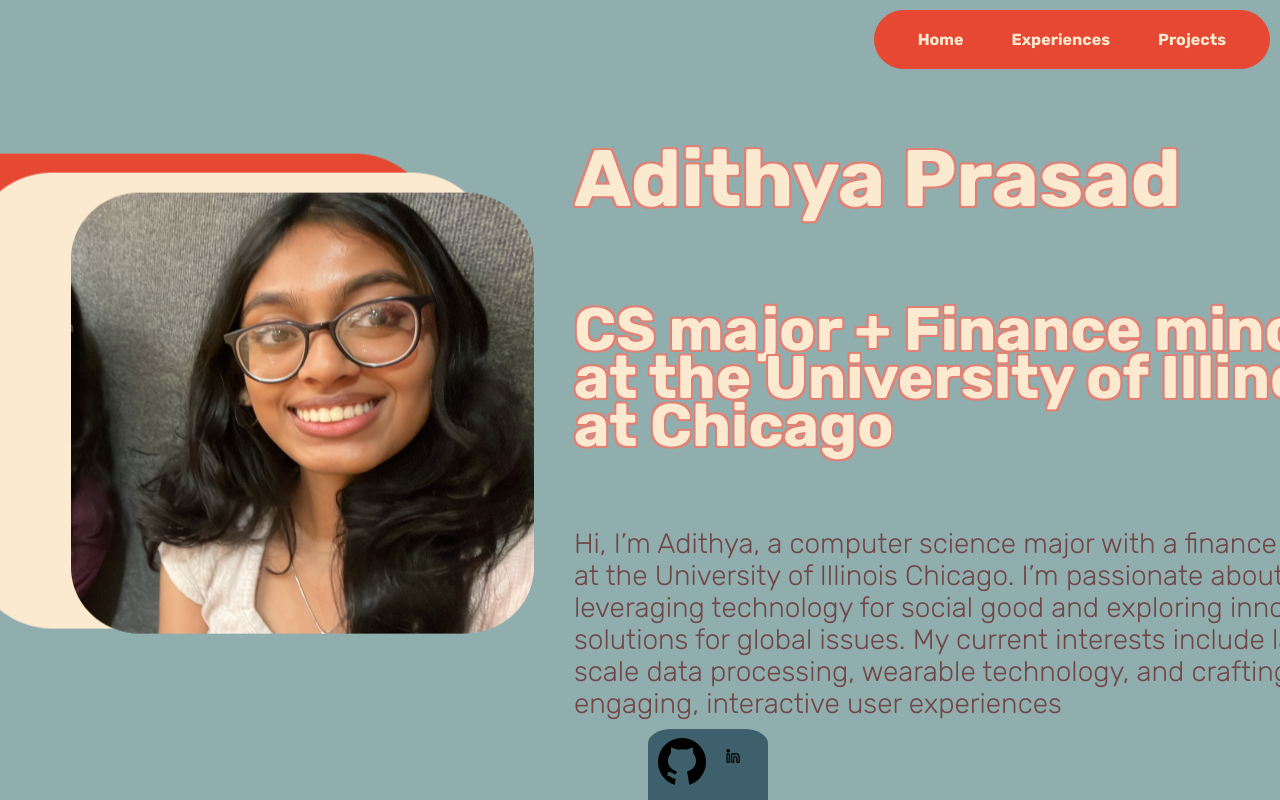
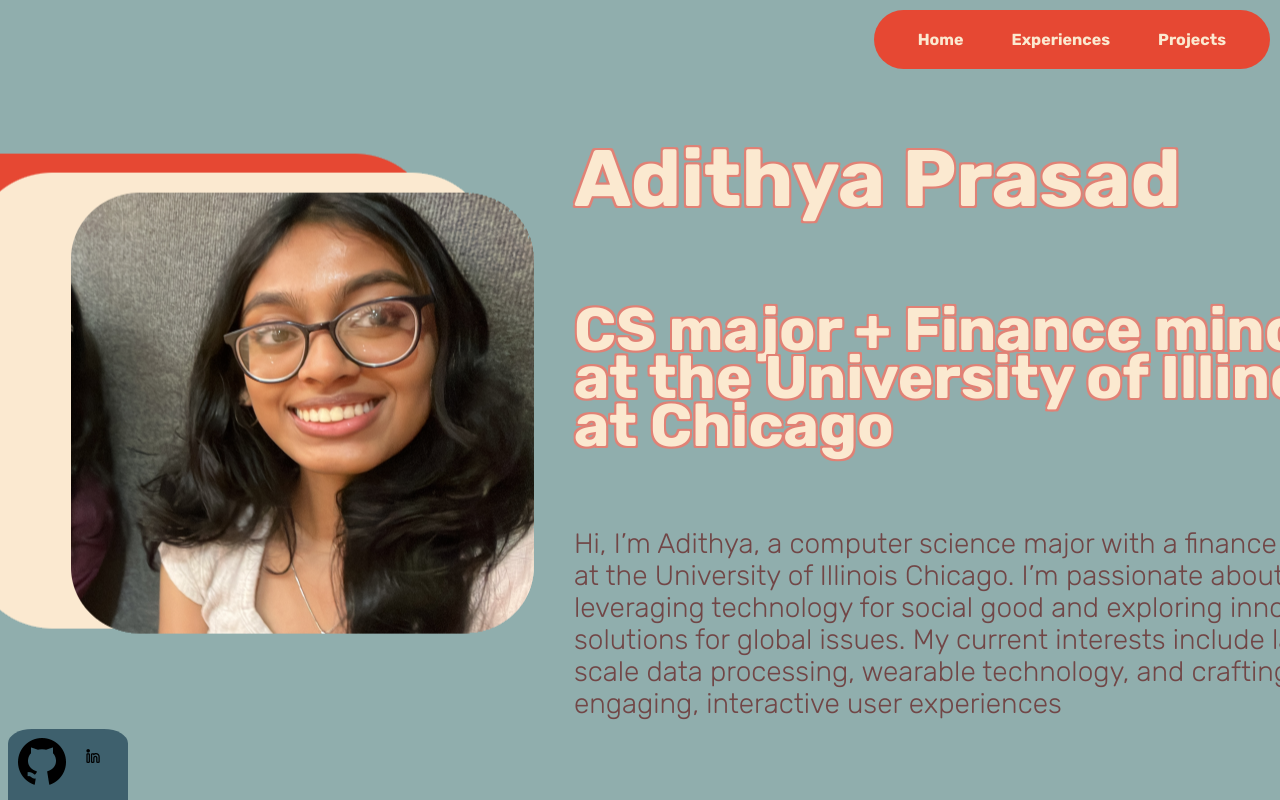
Before and after one commit to age30s/age30s, a React (Vite) app: page / in a window 1280 px wide. Shown: the top 800 px of the page. Built offline with nearby package versions, Linux system fonts and the light colour scheme.

Commit message:
adj footer

```diff
--- a/src/App.css
+++ b/src/App.css
@@ -13,25 +13,16 @@
   font-style: normal;
 }
 
-/* .cont {
-  color: #fbe9d0;
-  display: flex;
-  font-size: 1.25rem;
-  line-height: 1.75rem;
-  top: 50%;
-  left: 50%;
-} */
-
 .cont {
   color: #fbe9d0;
   display: flex;
-  flex-direction: row; /* Default row layout */
+  flex-direction: row;
   align-items: center;
   justify-content: center;
   font-size: 1.25rem;
   line-height: 1.75rem;
 
-  position: absolute; /*Allow centering relative to the viewport*/
+  position: absolute;
   top: 50%;
   left: 50%;
   /* margin-left: 20%; */
@@ -39,12 +30,6 @@
   width: auto;
   height: auto;
 }
-
-/* .container {
-  margin-top: 3%;
-  margin-left: 2%;
-  padding-right: 2%;
-} */
 
 .text {
   /* font-size: xx-large; */
--- a/src/components/footer.css
+++ b/src/components/footer.css
@@ -1,8 +1,8 @@
 .footer {
   bottom: 0px;
-  align-items: center;
+  /* align-items: end; */
   position: fixed;
-  margin-left: 50%;
+  /* margin-left: 100%; */
 }
 .git {
   margin: 20%;
```
